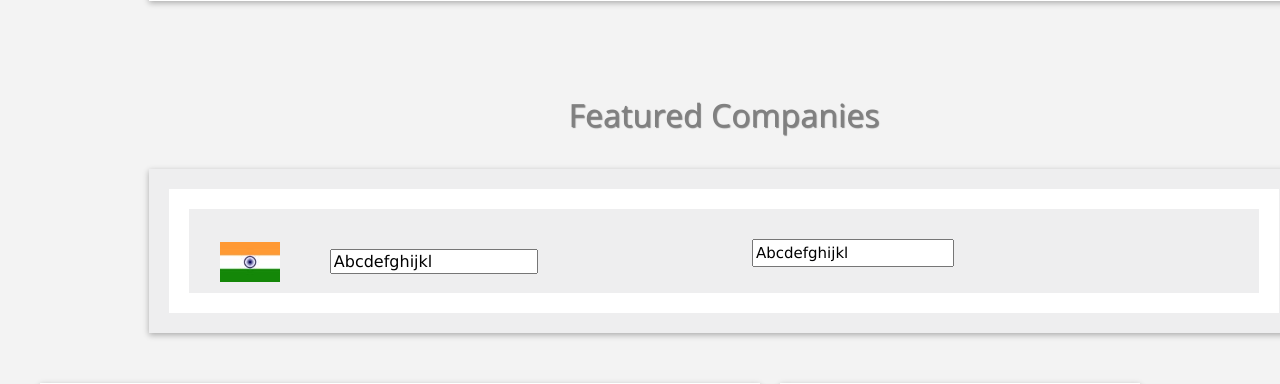
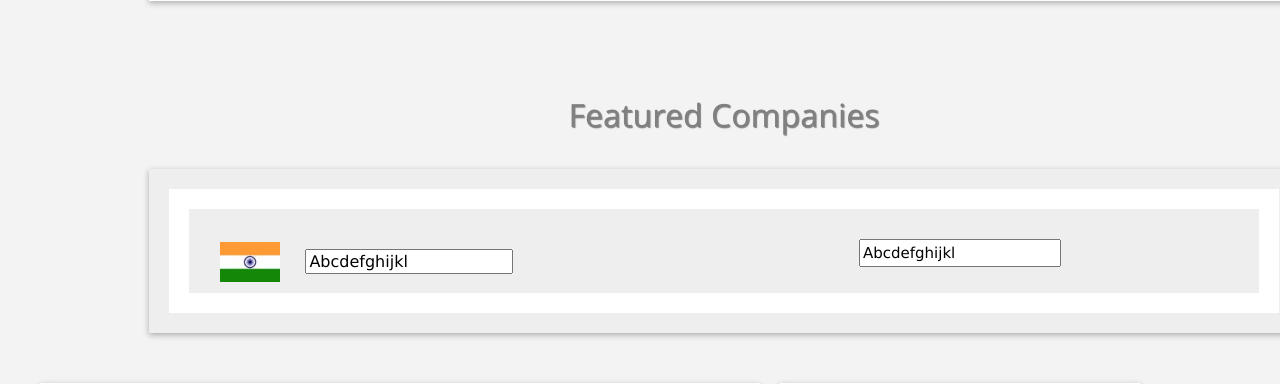
Before and after one commit to abinash-kumar/dial4trade, a PHP site: page / in a window 1280 px wide; the page is wider, and only the part inside the window is pictured. Shown: the part 1595-1979 px from the top of that part. Run offline with PHP 8.4, Linux system fonts and the light colour scheme.

Commit message:
css update

```diff
--- a/css/home.css
+++ b/css/home.css
@@ -263,7 +263,7 @@ body
 }
 .form_content
 {
-	width:50%;
+	width:40%;
 	height:80px;
 	padding:28px;
 }
```
